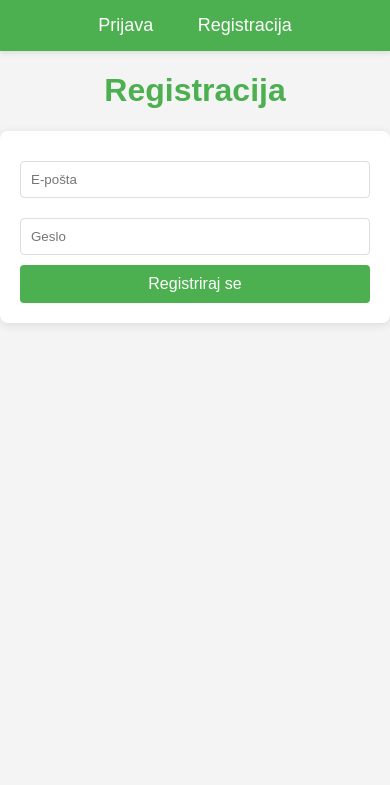
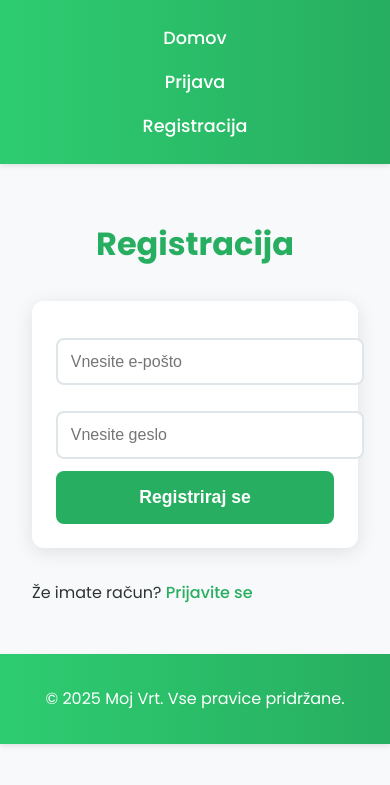
Before and after one commit to Miha-Gov/MojVrt, a Flask app: page /register in a window 390 px wide. Shown: the top 785 px of the page. Run offline with Flask 3, Linux system fonts and the light colour scheme.

Commit message:
Posodobitev style.css z novimi stili, prehodi in responsivnostjo. Posodobitev base.html za vključitev novega dizajna navigacije. Novo home.html za izgked domače strani. Manjše prilagoditve obstoječih predlog (login.html, register.html, garden.html, edit_garden.html) za skladnost z novim dizajnom.

```diff
--- a/app.py
+++ b/app.py
@@ -1,30 +1,25 @@
-# Uvoz potrebnih knjižnic
-from flask import Flask, render_template, request, redirect, url_for, flash  # Flask za spletno aplikacijo, render_template za predloge, request za obdelavo obrazcev, redirect in url_for za preusmeritve, flash za sporočila
-from flask_login import LoginManager, login_user, login_required, logout_user, current_user  # Flask-Login za upravljanje uporabniških sej
-from database import db  # SQLAlchemy za povezavo z bazo podatkov
-import bcrypt  # Za šifriranje gesel
+from flask import Flask, render_template, request, redirect, url_for, flash, jsonify
+from flask_login import LoginManager, login_user, login_required, logout_user, current_user
+from database import db
+import bcrypt
 
-# Inicializacija Flask aplikacije
+# Inicializacija aplikacije
 app = Flask(__name__)
-app.config['SECRET_KEY'] = 'your-secret-key'  # Skrivni ključ za varnost sej
-app.config['SQLALCHEMY_DATABASE_URI'] = 'sqlite:///mojvrt.db'  # Pot do SQLite baze podatkov
-db.init_app(app)  # Povezava SQLAlchemy z aplikacijo
-login_manager = LoginManager(app)  # Inicializacija upravljalnika prijav
-login_manager.login_view = 'login'  # Določitev strani za prijavo
+app.config['SECRET_KEY'] = 'your-secret-key'
+app.config['SQLALCHEMY_DATABASE_URI'] = 'sqlite:///mojvrt.db'
+db.init_app(app)
+login_manager = LoginManager(app)
+login_manager.login_view = 'login'
 
-# Uvoz modelov (User, Garden) iz models.py
 from models import User, Garden
 
-# Ustvarjanje tabel v bazi podatkov
 with app.app_context():
     db.create_all()
 
-# Funkcija za nalaganje uporabnika iz seje
 @login_manager.user_loader
 def load_user(user_id):
-    return User.query.get(int(user_id))  # Vrni uporabnika z danim ID-jem iz baze
+    return User.query.get(int(user_id))
 
-# Seznam priporočil za sajenje z imenom rastline, združljivimi rastlinami, minimalno velikostjo in zahtevami za sonce
 RECOMMENDATIONS = [
     {"ime": "Paradižnik", "združljiv_z": ["Bazilika", "Korenje", "Čebula"], "min_size": 2.0, "sunlight": "močno sonce"},
     {"ime": "Bazilika", "združljiv_z": ["Paradižnik", "Paprika"], "min_size": 0.5, "sunlight": "močno sonce"},
@@ -38,121 +33,112 @@ RECOMMENDATIONS = [
     {"ime": "Kumare", "združljiv_z": ["Fižol"], "min_size": 3.0, "sunlight": "močno sonce"}
 ]
 
-# Pot za domačo stran
 @app.route('/')
 def home():
-    return render_template('base.html')  # Prikaz osnovne predloge
+    return render_template('home.html')  # Posodobljeno za novo domačo stran
 
-# Pot za prijavo uporabnika
 @app.route('/login', methods=['GET', 'POST'])
 def login():
-    if request.method == 'POST':  # Obdelava obrazca, če je poslan
-        email = request.form['email']  # Pridobitev e-pošte iz obrazca
-        password = request.form['password'].encode('utf-8')  # Pridobitev gesla in kodiranje v bajte
-        user = User.query.filter_by(email=email).first()  # Iskanje uporabnika v bazi
-        if user and bcrypt.checkpw(password, user.password):  # Preverjanje gesla
-            login_user(user)  # Prijava uporabnika
-            return redirect(url_for('garden'))  # Preusmeritev na stran z vrti
-        flash('Napačen email ali geslo.')  # Sporočilo ob napaki
-    return render_template('login.html')  # Prikaz strani za prijavo
+    if request.method == 'POST':
+        email = request.form['email']
+        password = request.form['password'].encode('utf-8')
+        user = User.query.filter_by(email=email).first()
+        if user and bcrypt.checkpw(password, user.password):
+            login_user(user)
+            return redirect(url_for('garden'))
+        flash('Napačen email ali geslo.')
+    return render_template('login.html')
 
-# Pot za registracijo novega uporabnika
 @app.route('/register', methods=['GET', 'POST'])
 def register():
-    if request.method == 'POST':  # Obdelava obrazca
-        email = request.form['email']  # Pridobitev e-pošte
-        password = request.form['password'].encode('utf-8')  # Pridobitev gesla
-        if User.query.filter_by(email=email).first():  # Preverjanje, ali e-pošta že obstaja
-            flash('Email že obstaja.')  # Sporočilo ob napaki
+    if request.method == 'POST':
+        email = request.form['email']
+        password = request.form['password'].encode('utf-8')
+        if User.query.filter_by(email=email).first():
+            flash('Email že obstaja.')
         else:
-            hashed_password = bcrypt.hashpw(password, bcrypt.gensalt())  # Šifriranje gesla
-            new_user = User(email=email, password=hashed_password)  # Ustvarjanje novega uporabnika
-            db.session.add(new_user)  # Dodajanje v bazo
-            db.session.commit()  # Shranjevanje sprememb
-            return redirect(url_for('login'))  # Preusmeritev na prijavo
-    return render_template('register.html')  # Prikaz strani za registracijo
+            hashed_password = bcrypt.hashpw(password, bcrypt.gensalt())
+            new_user = User(email=email, password=hashed_password)
+            db.session.add(new_user)
+            db.session.commit()
+            return redirect(url_for('login'))
+    return render_template('register.html')
 
-# Pot za upravljanje vrtov (dodajanje in prikaz)
 @app.route('/garden', methods=['GET', 'POST'])
-@login_required  # Zahteva prijavljenega uporabnika
+@login_required
 def garden():
-    if request.method == 'POST':  # Obdelava obrazca za dodajanje vrta
-        name = request.form['name']  # Pridobitev imena vrta
-        size = float(request.form['size'])  # Pridobitev velikosti (pretvorba v število)
-        sunlight = request.form['sunlight']  # Pridobitev sončnih razmer
-        if name and size > 0:  # Preverjanje veljavnosti podatkov
-            new_garden = Garden(name=name, size=size, sunlight=sunlight, user_id=current_user.id)  # Ustvarjanje novega vrta
-            db.session.add(new_garden)  # Dodajanje v bazo
-            db.session.commit()  # Shranjevanje sprememb
-            return redirect(url_for('garden'))  # Osvežitev strani
-        flash('Neveljavni podatki.')  # Sporočilo ob napaki
+    if request.method == 'POST':
+        name = request.form['name']
+        size = float(request.form['size'])
+        sunlight = request.form['sunlight']
+        if name and size > 0:
+            new_garden = Garden(name=name, size=size, sunlight=sunlight, user_id=current_user.id)
+            db.session.add(new_garden)
+            db.session.commit()
+            return redirect(url_for('garden'))
+        flash('Neveljavni podatki.')
 
-    gardens = Garden.query.filter_by(user_id=current_user.id).all()  # Pridobitev vseh vrtov trenutnega uporabnika
-    filtered_recommendations = []  # Seznam za filtrirana priporočila
-    for garden in gardens:  # Za vsak vrt
-        garden_recs = []  # Seznam priporočil za posamezen vrt
-        for rec in RECOMMENDATIONS:  # Preverjanje vsakega priporočila
-            if rec['min_size'] <= garden.size and rec['sunlight'] == garden.sunlight:  # Filtriranje po velikosti in soncu
-                num_plants = int(garden.size / rec['min_size'])  # Izračun števila rastlin
-                garden_recs.append({  # Dodajanje priporočila z dodatnimi podatki
+    gardens = Garden.query.filter_by(user_id=current_user.id).all()
+    filtered_recommendations = []
+    for garden in gardens:
+        garden_recs = []
+        for rec in RECOMMENDATIONS:
+            if rec['min_size'] <= garden.size and rec['sunlight'] == garden.sunlight:
+                num_plants = int(garden.size / rec['min_size'])
+                garden_recs.append({
                     "ime": rec["ime"],
                     "združljiv_z": rec["združljiv_z"],
                     "num_plants": num_plants
                 })
-        filtered_recommendations.append({"garden": garden, "recommendations": garden_recs})  # Dodajanje vrtov in priporočil
+        filtered_recommendations.append({"garden": garden, "recommendations": garden_recs})
 
-    return render_template('garden.html', gardens=gardens, filtered_recommendations=filtered_recommendations)  # Prikaz strani
+    return render_template('garden.html', gardens=gardens, filtered_recommendations=filtered_recommendations)
 
-# Pot za urejanje vrta
 @app.route('/edit_garden/<int:garden_id>', methods=['GET', 'POST'])
 @login_required
 def edit_garden(garden_id):
-    garden = Garden.query.get_or_404(garden_id)  # Pridobitev vrta ali napaka 404
-    if garden.user_id != current_user.id:  # Preverjanje lastništva
+    garden = Garden.query.get_or_404(garden_id)
+    if garden.user_id != current_user.id:
         flash('Nimate dovoljenja za urejanje tega vrta.')
         return redirect(url_for('garden'))
 
-    if request.method == 'POST':  # Obdelava obrazca za urejanje
-        name = request.form['name']  # Novi podatki
+    if request.method == 'POST':
+        name = request.form['name']
         size = float(request.form['size'])
         sunlight = request.form['sunlight']
-        if name and size > 0:  # Preverjanje veljavnosti
-            garden.name = name  # Posodobitev podatkov
+        if name and size > 0:
+            garden.name = name
             garden.size = size
             garden.sunlight = sunlight
-            db.session.commit()  # Shranjevanje sprememb
+            db.session.commit()
             flash('Vrt je bil uspešno posodobljen.')
             return redirect(url_for('garden'))
         flash('Neveljavni podatki.')
 
-    return render_template('edit_garden.html', garden=garden)  # Prikaz obrazca za urejanje
+    return render_template('edit_garden.html', garden=garden)
 
-# Pot za brisanje vrta
 @app.route('/delete_garden/<int:garden_id>', methods=['POST'])
 @login_required
 def delete_garden(garden_id):
-    garden = Garden.query.get_or_404(garden_id)  # Pridobitev vrta
-    if garden.user_id != current_user.id:  # Preverjanje lastništva
+    garden = Garden.query.get_or_404(garden_id)
+    if garden.user_id != current_user.id:
         flash('Nimate dovoljenja za brisanje tega vrta.')
         return redirect(url_for('garden'))
-    db.session.delete(garden)  # Brisanje vrta
-    db.session.commit()  # Shranjevanje sprememb
+    db.session.delete(garden)
+    db.session.commit()
     flash('Vrt je bil uspešno izbrisan.')
     return redirect(url_for('garden'))
 
-# Pot za odjavo
 @app.route('/logout')
 @login_required
 def logout():
-    logout_user()  # Odjava uporabnika
-    return redirect(url_for('login'))  # Preusmeritev na prijavo
+    logout_user()
+    return redirect(url_for('login'))
 
-# Pot za API priporočil (trenutno neuporabljena)
 @app.route('/api/recommendations')
 @login_required
 def api_recommendations():
-    return jsonify(RECOMMENDATIONS)  # Vrnitev priporočil v JSON formatu
+    return jsonify(RECOMMENDATIONS)
 
-# Zagon aplikacije
 if __name__ == '__main__':
-    app.run(debug=True)  # Zagon v razvojnem načinu
+    app.run(debug=True)
--- a/static/css/style.css
+++ b/static/css/style.css
@@ -1,132 +1,241 @@
-/* Osnovni stil za celo stran */
+/* Osnovni stil za stran */
 body {
-    font-family: Arial, sans-serif; /* Pisava */
-    margin: 0; /* Odstranitev robov */
-    padding: 0; /* Odstranitev notranjih robov */
-    background-color: #f4f4f4; /* Svetlo sivo ozadje */
-    color: #333; /* Barva besedila */
+    font-family: 'Poppins', sans-serif; /* Moderna pisava */
+    margin: 0;
+    padding: 0;
+    background-color: #f8f9fa; /* Svetlo ozadje */
+    color: #2d3436;
+    line-height: 1.6;
 }
 
-/* Stil za navigacijsko vrstico */
-nav {
-    background-color: #4CAF50; /* Zelena barva */
-    padding: 15px; /* Notranji rob */
-    text-align: center; /* Sredinska poravnava */
-    box-shadow: 0 2px 5px rgba(0, 0, 0, 0.1); /* Senčenje */
+/* Navigacijska vrstica */
+header {
+    background: linear-gradient(90deg, #2ecc71, #27ae60); /* Gradient ozadje */
+    padding: 1rem 2rem;
+    position: sticky;
+    top: 0;
+    z-index: 1000;
+    box-shadow: 0 2px 5px rgba(0, 0, 0, 0.1);
 }
 
-/* Stil za povezave v navigaciji */
-nav a {
-    color: white; /* Bela barva */
-    text-decoration: none; /* Brez podčrtavanja */
-    margin: 0 20px; /* Razmik med povezavami */
-    font-size: 18px; /* Velikost pisave */
-    transition: color 0.3s; /* Gladka sprememba barve */
+nav {
+    display: flex;
+    justify-content: center;
+    align-items: center;
 }
 
-/* Hover efekt za navigacijske povezave */
-nav a:hover {
-    color: #ffeb3b; /* Rumena barva ob hoverju */
+nav a {
+    color: white;
+    text-decoration: none;
+    margin: 0 1.5rem;
+    font-size: 1.1rem;
+    font-weight: 500;
+    transition: color 0.3s ease, transform 0.3s ease;
 }
 
-/* Stil za naslove */
-h1, h2, h3 {
-    color: #4CAF50; /* Zelena barva */
-    text-align: center; /* Sredinska poravnava */
+nav a:hover {
+    color: #f1c40f; /* Rumena ob hoverju */
+    transform: translateY(-2px); /* Rahlo dviganje */
 }
 
-/* Stil za obrazce */
-form {
-    max-width: 400px; /* Največja širina */
-    margin: 20px auto; /* Osredotočenje */
-    padding: 20px; /* Notranji rob */
-    background-color: white; /* Belo ozadje */
-    border-radius: 8px; /* Zaobljeni robovi */
-    box-shadow: 0 2px 10px rgba(0, 0, 0, 0.1); /* Senčenje */
+/* Glavna vsebina */
+main {
+    max-width: 1200px;
+    margin: 0 auto;
+    padding: 2rem;
 }
 
-/* Stil za vnosna polja */
+/* Naslovi */
+h1, h2, h3 {
+    color: #27ae60; /* Zelena barva */
+    text-align: center;
+    margin-bottom: 1.5rem;
+}
+
+h1 {
+    font-size: 2.5rem;
+    font-weight: 700;
+}
+
+h2 {
+    font-size: 2rem;
+}
+
+/* Obrazci */
+form {
+    max-width: 500px;
+    margin: 2rem auto;
+    padding: 2rem;
+    background: white;
+    border-radius: 12px;
+    box-shadow: 0 4px 20px rgba(0, 0, 0, 0.1);
+    transition: transform 0.3s ease;
+}
+
+form:hover {
+    transform: translateY(-5px); /* Dviganje ob hoverju */
+}
+
 input[type="text"],
 input[type="email"],
 input[type="password"],
 input[type="number"],
 select {
-    width: 100%; /* Polna širina */
-    padding: 10px; /* Notranji rob */
-    margin: 10px 0; /* Razmik med polji */
-    border: 1px solid #ddd; /* Svetel rob */
-    border-radius: 4px; /* Zaobljeni robovi */
-    box-sizing: border-box; /* Vključitev robov v širino */
+    width: 100%;
+    padding: 0.8rem;
+    margin: 0.8rem 0;
+    border: 2px solid #dfe6e9;
+    border-radius: 8px;
+    font-size: 1rem;
+    transition: border-color 0.3s ease;
 }
 
-/* Stil za gumbe */
-button {
-    width: 100%; /* Polna širina */
-    padding: 10px; /* Notranji rob */
-    background-color: #4CAF50; /* Zelena barva */
-    color: white; /* Bela barva besedila */
-    border: none; /* Brez roba */
-    border-radius: 4px; /* Zaobljeni robovi */
-    cursor: pointer; /* Kazalec ob hoverju */
-    font-size: 16px; /* Velikost pisave */
-    transition: background-color 0.3s; /* Gladka sprememba barve */
+input:focus, select:focus {
+    outline: none;
+    border-color: #27ae60; /* Zelena ob fokusu */
 }
 
-/* Hover efekt za gumbe */
-button:hover {
-    background-color: #45a049; /* Temnejša zelena */
+/* Gumbi */
+button {
+    width: 100%;
+    padding: 1rem;
+    background: #27ae60;
+    color: white;
+    border: none;
+    border-radius: 8px;
+    font-size: 1.1rem;
+    font-weight: 600;
+    cursor: pointer;
+    transition: background 0.3s ease, transform 0.3s ease;
 }
 
-/* Stil za gumb za brisanje */
-button.delete {
-    width: auto; /* Samodejna širina */
-    padding: 5px 10px; /* Manjši notranji rob */
-    background-color: #f44336; /* Rdeča barva */
-    margin-left: 10px; /* Razmik na levi */
+button:hover {
+    background: #219653;
+    transform: scale(1.05); /* Rahlo povečanje */
 }
 
-/* Hover efekt za gumb za brisanje */
-button.delete:hover {
-    background-color: #d32f2f; /* Temnejša rdeča */
+button.delete {
+    width: auto;
+    padding: 0.5rem 1rem;
+    background: #e74c3c; /* Rdeča za brisanje */
 }
 
-/* Stil za sezname */
-ul {
-    list-style-type: none; /* Brez oznak */
-    padding: 0; /* Brez notranjih robov */
-    max-width: 600px; /* Največja širina */
-    margin: 20px auto; /* Osredotočenje */
+button.delete:hover {
+    background: #c0392b;
 }
 
-/* Stil za elemente seznama */
-li {
-    background-color: white; /* Belo ozadje */
-    padding: 15px; /* Notranji rob */
-    margin: 10px 0; /* Razmik med elementi */
-    border-radius: 4px; /* Zaobljeni robovi */
-    box-shadow: 0 1px 5px rgba(0, 0, 0, 0.1); /* Senčenje */
+/* Seznami */
+ul {
+    list-style: none;
+    padding: 0;
+    max-width: 600px;
+    margin: 2rem auto;
 }
 
-/* Stil za sporočila (flash) */
-p {
-    max-width: 400px; /* Največja širina */
-    margin: 10px auto; /* Osredotočenje */
-    padding: 10px; /* Notranji rob */
-    background-color: #ffeb3b; /* Rumeno ozadje */
-    color: #333; /* Barva besedila */
-    text-align: center; /* Sredinska poravnava */
-    border-radius: 4px; /* Zaobljeni robovi */
+li {
+    background: white;
+    padding: 1.5rem;
+    margin: 1rem 0;
+    border-radius: 8px;
+    box-shadow: 0 2px 10px rgba(0, 0, 0, 0.05);
+    display: flex;
+    justify-content: space-between;
+    align-items: center;
+    transition: transform 0.3s ease;
 }
 
-/* Stil za povezave (npr. Uredi) */
-a {
-    color: #4CAF50; /* Zelena barva */
-    text-decoration: none; /* Brez podčrtavanja */
-    font-size: 16px; /* Velikost pisave */
-    transition: color 0.3s; /* Gladka sprememba barve */
+li:hover {
+    transform: translateX(10px); /* Pomik ob hoverju */
 }
 
-/* Hover efekt za povezave */
+/* Povezave */
+a {
+    color: #27ae60;
+    text-decoration: none;
+    font-weight: 500;
+    transition: color 0.3s ease;
+}
+
 a:hover {
-    color: #45a049; /* Temnejša zelena */
+    color: #219653;
 }
+
+/* Flash sporočila */
+p.flash-message {
+    max-width: 400px;
+    margin: 1rem auto;
+    padding: 1rem;
+    background: #f1c40f;
+    color: #2d3436;
+    text-align: center;
+    border-radius: 8px;
+    animation: slideIn 0.5s ease;
+}
+
+/* Animacija za sporočila */
+@keyframes slideIn {
+    from { opacity: 0; transform: translateY(-20px); }
+    to { opacity: 1; transform: none; }
+}
+
+/* Domača stran */
+.hero {
+    background: url('https://images.unsplash.com/photo-1501004318641-b39e6451bec6') center/cover;
+    color: white;
+    text-align: center;
+    padding: 5rem 2rem;
+    border-radius: 10px;
+    margin-bottom: 2rem;
+    box-shadow: 0 4px 20px rgba(0, 0, 0, 0.2);
+}
+
+.hero h1 {
+    font-size: 3rem;
+    color: white;
+    text-shadow: 2px 2px 4px rgba(0, 0, 0, 0.3);
+}
+
+.hero p {
+    font-size: 1.2rem;
+    margin: 1rem 0;
+    max-width: 600px;
+    margin-left: auto;
+    margin-right: auto;
+}
+
+.hero a.cta {
+    display: inline-block;
+    padding: 1rem 2rem;
+    background: #27ae60;
+    color: white;
+    border-radius: 50px;
+    font-weight: 600;
+    transition: background 0.3s ease, transform 0.3s ease;
+}
+
+.hero a.cta:hover {
+    background: #219653;
+    transform: scale(1.1);
+}
+
+/* Footer */
+footer{
+  background: linear-gradient(90deg, #2ecc71, #27ae60); /* Gradient ozadje */
+  padding: 1rem 2rem;
+  position: sticky;
+  bottom: 0;
+  z-index: 1000;
+  text-align: center;
+  box-shadow: 0 2px 5px rgba(0, 0, 0, 0.1);
+  color: #fff;
+}
+
+/* Responsivnost */
+@media (max-width: 768px) {
+    h1 { font-size: 2rem; }
+    .hero h2 { font-size: 2rem; }
+    nav { flex-direction: column; }
+    nav a { margin: 0.5rem 0; }
+    form { padding: 1.5rem; }
+    .hero { padding: 3rem 1rem; }
+}
--- a/templates/base.html
+++ b/templates/base.html
@@ -2,31 +2,40 @@
 <html>
 <head>
     <title>Moj Vrt</title>
-    <!-- Povezava do CSS datoteke za stilizacijo -->
+    <!-- Povezava do Google Fonts za Poppins -->
+    <link href="https://fonts.googleapis.com/css2?family=Poppins:wght@400;500;700&display=swap" rel="stylesheet">
+    <!-- Povezava do CSS -->
     <link rel="stylesheet" href="{{ url_for('static', filename='css/style.css') }}">
 </head>
 <body>
-    <!-- Navigacijska vrstica -->
+    <!-- Navigacija -->
+    <header>
         <nav>
             {% if current_user.is_authenticated %}
-            <!-- Povezave za prijavljene uporabnike -->
                 <a href="{{ url_for('garden') }}">Moj vrt</a>
                 <a href="{{ url_for('logout') }}">Odjava</a>
             {% else %}
-            <!-- Povezave za neprijavljene uporabnike -->
+                <a href="{{ url_for('home') }}">Domov</a>
                 <a href="{{ url_for('login') }}">Prijava</a>
                 <a href="{{ url_for('register') }}">Registracija</a>
             {% endif %}
         </nav>
-    <!-- Prikaz sporočil (npr. napake ali uspeh) -->
+    </header>
+    <!-- Glavna vsebina -->
+    <main>
+        <!-- Flash sporočila -->
         {% with messages = get_flashed_messages() %}
             {% if messages %}
                 {% for message in messages %}
-                <p>{{ message }}</p>
+                    <p class="flash-message">{{ message }}</p>
                 {% endfor %}
             {% endif %}
         {% endwith %}
-    <!-- Glavna vsebina strani -->
         {% block content %}{% endblock %}
+    </main>
+    <!-- Footer -->
+    <footer>
+      <p>© 2025 Moj Vrt. Vse pravice pridržane.</p>
+    </footer>
 </body>
 </html>
--- a/templates/register.html
+++ b/templates/register.html
@@ -1,14 +1,10 @@
 {% extends "base.html" %}
 {% block content %}
-    <!-- Naslov strani -->
     <h1>Registracija</h1>
-    <!-- Obrazec za registracijo -->
     <form method="POST">
-        <!-- Polje za e-pošto -->
-        <input type="email" name="email" placeholder="E-pošta" required>
-        <!-- Polje za geslo -->
-        <input type="password" name="password" placeholder="Geslo" required>
-        <!-- Gumb za oddajo obrazca -->
+        <input type="email" name="email" placeholder="Vnesite e-pošto" required>
+        <input type="password" name="password" placeholder="Vnesite geslo" required>
         <button type="submit">Registriraj se</button>
     </form>
+    <p>Že imate račun? <a href="{{ url_for('login') }}">Prijavite se</a></p>
 {% endblock %}
```
Also changed, not shown: templates/edit_garden.html (+1 -8 lines), templates/garden.html (+12 -21 lines), templates/home.html (added, +13 -0 lines), templates/login.html (+3 -7 lines). Lines whose indentation alone changed are shown as unchanged.
